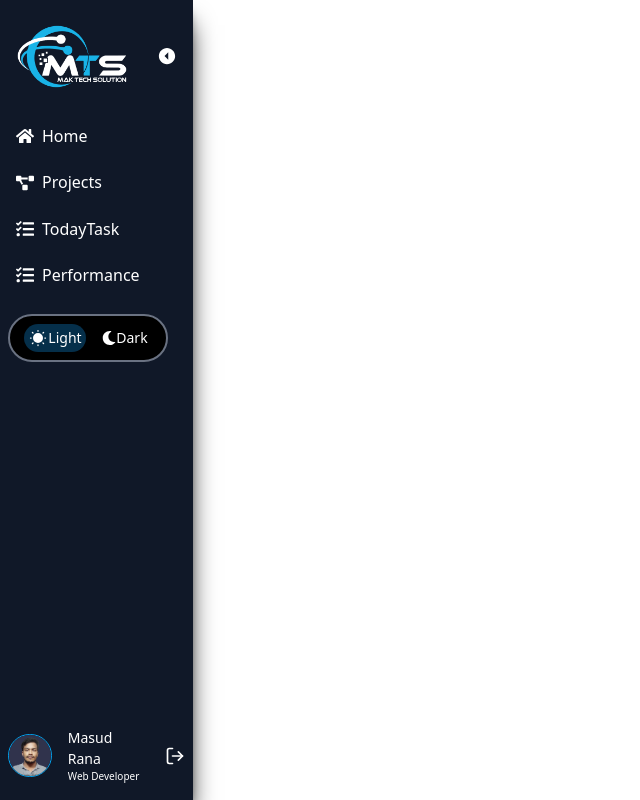
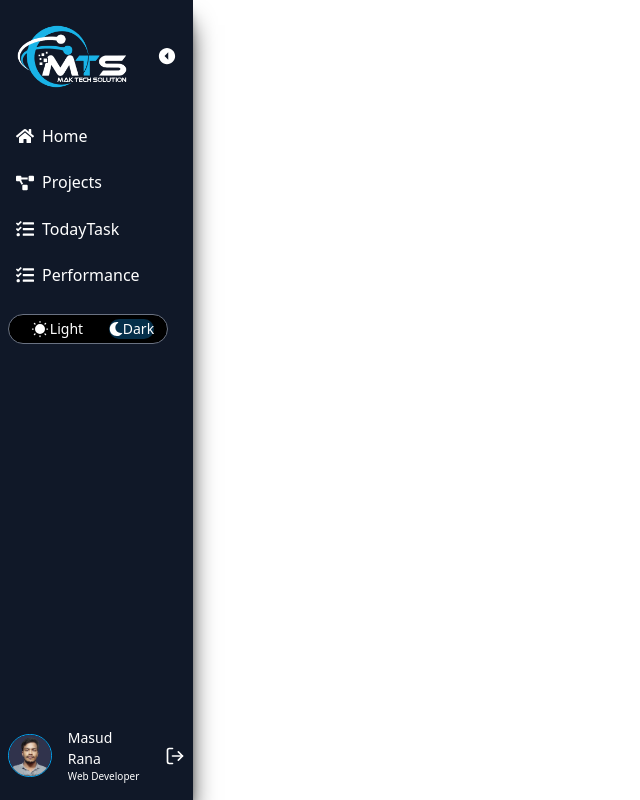
Before and after one commit to MTS-Services/mts-frontend, a React (Vite) app: page /dashboard in a window 1280 px wide. Shown: the whole page, without its empty margins (0-640 px from the left). Built offline with nearby package versions, Linux system fonts and the light colour scheme.

Commit message:
code update

```diff
--- /dev/null
+++ b/src/components/ToggleDarkAndLight/ToggleDarkAndLight.tsx
@@ -0,0 +1,70 @@
+import { useState } from "react";
+import { FaMoon } from "react-icons/fa";
+import { PiSunDimFill } from "react-icons/pi";
+import { useTheme } from "../../context/ThemeContext";
+
+const ToggleDarkAndLight = ({ isOpen }) => {
+  const [isChecked, setIsChecked] = useState(false);
+const {theme, toggleTheme} =useTheme()
+
+  const handleCheckboxChange = () => {
+    setIsChecked(!isChecked);
+  };
+
+  return (
+    <div>
+      <label onClick={toggleTheme} className="themeSwitcherThree relative inline-flex cursor-pointer select-none items-center">
+        <input
+          type="checkbox"
+          checked={isChecked}
+          onChange={handleCheckboxChange}
+          className="sr-only"
+        />
+
+        <div
+          className={`${
+            !isOpen
+              ? ""
+              : "w-40 bg-black flex items-center justify-around border border-gray-500  rounded-full"
+          }`}
+        >
+          <div
+            className={`${
+              isOpen ? "flex items-center  p-[4px] rounded-full" : "mb-5"
+            }`}
+          >
+            <div
+              className={`flex items-center justify-center  text-accent  ml-2 P-2 ${
+                isChecked
+                  ? "bg-sky-950 P-2 rounded-full text-white"
+                  : "text-body-color"
+              }`}
+            >
+              <PiSunDimFill className="text-xl" />
+              <h2 className={`${isOpen ? "text-sm" : "hidden"}`}>Light</h2>
+            </div>
+          </div>
+
+          <div
+            className={`${
+              isOpen ? "flex items-center p-[4px] rounded-full" : ""
+            }`}
+          >
+            <div
+              className={`flex items-center justify-center  rounded text-accent  ${
+                !isChecked
+                  ? "bg-sky-950 P-2 rounded-full text-white"
+                  : "text-body-color"
+              }`}
+            >
+              <FaMoon className="text-sm" />
+              <h2 className={`${isOpen ? "text-sm" : "hidden"}`}>Dark</h2>
+            </div>
+          </div>
+        </div>
+      </label>
+    </div>
+  );
+};
+
+export default ToggleDarkAndLight;
--- a/src/context/ThemeContext.tsx
+++ b/src/context/ThemeContext.tsx
@@ -2,7 +2,7 @@ import { createContext, useContext, useState } from "react";
 
 const ThemeContext = createContext();
 
-export const ThemeProvider = ({ children }) => {
+export const ThemeProvider = ({children}) => {
   const [theme, setTheme] = useState("dark-mode");
   const toggleTheme = () => {
     setTheme((prev) => (prev === "light-mode" ? "dark-mode" : "light-mode"));
--- a/src/layouts/DashBoard/UserDashBoard/UserDashBoard.tsx
+++ b/src/layouts/DashBoard/UserDashBoard/UserDashBoard.tsx
@@ -1,4 +1,4 @@
-import { useState, useEffect } from "react";
+import { useState } from "react";
 import { Link, Routes, Route, useLocation } from "react-router-dom";
 import { FaHome, FaMoon, FaProjectDiagram, FaTasks } from "react-icons/fa";
 import { FiLogOut } from "react-icons/fi";
@@ -10,40 +10,11 @@ import {
 import Projects from "./Projects";
 import TodayTask from "./TodayTask";
 import Performance from "./Performance";
+import ToggleDarkAndLight from "../../../components/ToggleDarkAndLight/ToggleDarkAndLight";
 
 const UserDashBoard = () => {
-  const [isDarkMode, setIsDarkMode] = useState(false);
   const [isOpen, setIsOpen] = useState(true);
   const location = useLocation();
-
-  // Handle light/dark mode toggle
-  const toggleDarkMode = () => {
-    const newTheme = !isDarkMode;
-    setIsDarkMode(newTheme);
-
-    // Persist the theme in localStorage
-    localStorage.setItem("theme", newTheme ? "dark" : "light");
-
-    // Reload the page to apply the theme
-    window.location.reload(); // Reload the page after switching theme
-  };
-
-  // Apply theme on initial load based on localStorage value
-  useEffect(() => {
-    const savedTheme = localStorage.getItem("theme");
-    if (savedTheme) {
-      setIsDarkMode(savedTheme === "dark");
-    }
-  }, []);
-
-  useEffect(() => {
-    // Apply the theme to the body element
-    if (isDarkMode) {
-      document.body.classList.add("dark");
-    } else {
-      document.body.classList.remove("dark");
-    }
-  }, [isDarkMode]);
 
   const sidebarItems = [
     { icon: <FaHome />, label: "Home", path: "/" },
@@ -56,7 +27,7 @@ const UserDashBoard = () => {
     <div className="flex ">
       {/* Sidebar */}
       <div
-        className={`min-h-screen bg-gray-900 text-white shadow-xl shadow-black z-1  ${
+        className={`min-h-screen bg-background text-white shadow-xl shadow-black z-1  ${
           isOpen ? "w-56 space-y-3 py-4 px-2" : "w-14 space-y-2 py-2 px-2"
         } transition-all duration-700 ease-in-out flex flex-col justify-between`}
       >
@@ -89,7 +60,9 @@ const UserDashBoard = () => {
               <div className="flex items-center space-x-2">
                 <span className="text-[18px]">{item.icon}</span>
                 <h2
-                  className={`${isOpen ? "inline-block text-[16px]" : "hidden"}`}
+                  className={`${
+                    isOpen ? "inline-block text-[16px]" : "hidden"
+                  }`}
                 >
                   {item.label}
                 </h2>
@@ -104,31 +77,7 @@ const UserDashBoard = () => {
         </nav>
 
         {/* Light/Dark Toggle */}
-        <div
-          className={`p-2 ${
-            !isOpen
-              ? ""
-              : "w-40 bg-black flex items-center justify-around border-2 border-gray-500 rounded-full"
-          }`}
-        >
-          <div
-            className={`${
-              isOpen ? "flex items-center bg-sky-950 p-[4px] rounded-full" : "mb-5"
-            }`}
-          >
-            <PiSunDimFill className="text-xl" />
-            <h2 className={`${isOpen ? "text-sm" : "hidden"}`}>Light</h2>
-          </div>
-          <div
-            className={`${
-              isOpen ? "flex items-center p-[4px] rounded-full" : ""
-            }`}
-            onClick={toggleDarkMode} // Toggle dark mode and reload
-          >
-            <FaMoon className="text-sm" />
-            <h2 className={`${isOpen ? "text-sm" : "hidden"}`}>Dark</h2>
-          </div>
-        </div>
+        <ToggleDarkAndLight isOpen={isOpen}></ToggleDarkAndLight>
 
         {/* User Info */}
         <div className="flex items-center space-x-4 mt-auto">
@@ -178,6 +127,14 @@ const UserDashBoard = () => {
             }
           />
           <Route
+            path="projects"
+            element={
+              <h1 className="text-2xl font-semibold">
+                <Projects></Projects>
+              </h1>
+            }
+          />
+          <Route
             path="todaytask"
             element={
               <h1 className="text-2xl font-semibold">
```
